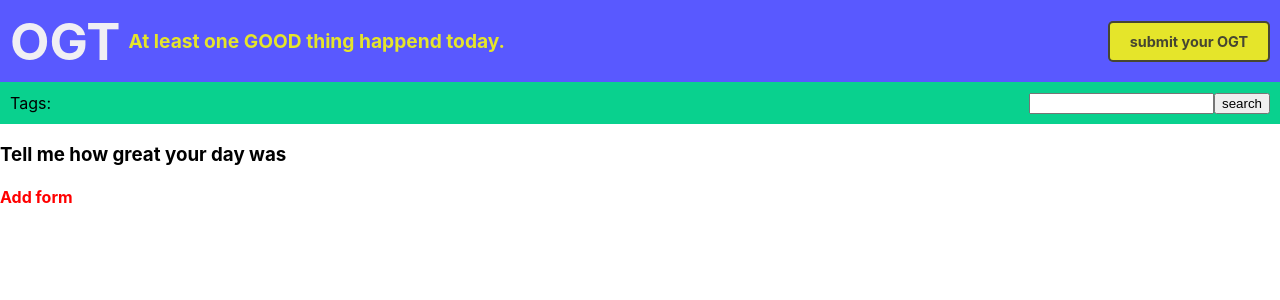
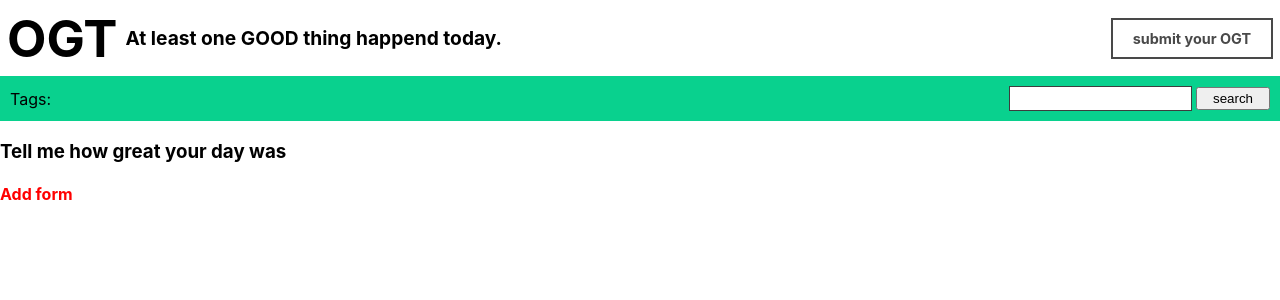
Before and after one commit to NickEikenberg/Project-4-Frontend, a React (Create React App) app in the folder app-front/: page / in a window 1280 px wide. Shown: the top 300 px of the page. Built offline with nearby package versions, Linux system fonts and the light colour scheme.

Commit message:
changed from sass to css

```diff
--- a/app-front/src/components/Header.js
+++ b/app-front/src/components/Header.js
@@ -1,5 +1,5 @@
 import React from 'react';
-import '../util/css/header.scss'
+import '../util/css/header.css'
 
 const Header = () => {
   return (
@@ -18,8 +18,8 @@ const Header = () => {
         </div>
         <div className="form_wrap">
           <form>
-            <input id="search_bar" type="text"></input>
-            <input type="submit" value="search"/>
+            <input id="search_bar" type="text"/>
+            <input id="search"type="submit" value="search"/>
           </form>
         </div>
       </div>
--- /dev/null
+++ b/app-front/src/util/css/header.css
@@ -0,0 +1,83 @@
+.header {
+  width: 100%;
+}
+.top_inner_header {
+  padding: 7px;
+  display: flex;
+  align-items: center;
+  justify-content: space-between;
+  /* background-color: rgba(0, 0, 255, 0.651); */
+}
+.logo_intro_wrap {
+  display: flex;
+  align-items: center;
+  justify-items: center;
+  justify-content: space-between;
+}
+.logo {
+  font-size: 3.2em;
+  font-weight: bolder;
+  /* color: rgba(245, 244, 244, 0.973); */
+}
+#lyrics {
+  color:rgba(51, 51, 51, 0.89);
+  border: 2px solid rgba(102, 102, 102, 0.89);
+  font-size: .8em;
+  font-weight: bolder;
+  margin:  0 20px;
+  background-color: rgba(255, 255, 4, 0.849);
+  width: fit-content;
+  padding: 23px 7px;
+  -webkit-border-radiust: 50%;
+  border-radius: 50%;
+}
+#intro {
+  /* color:rgba(255, 255, 4, 0.849); */
+  /* // border: 2px solid rgba(255, 255, 4, 0.849); */
+  padding: 0 8px;
+  /* // border-radius: 5px; */
+  font-size: 1.2em;
+  font-weight: bolder;
+}
+.share {
+  padding: 10px 20px;
+  text-align: center;
+  /* // color: rgba(245, 244, 244, 0.973); */
+  color: rgba(51, 51, 51, 0.89);
+  border: 2px solid rgba(51, 51, 51, 0.89);
+  font-size: .9em;
+  /* border-radius: 5px; */
+  font-weight: bold;
+  /* // background-color: rgba(245, 244, 244, 0.973); */
+}
+.share:hover {
+  cursor: pointer;
+
+}
+.bottom_inner_header{
+display: flex;
+align-items: center;
+justify-content: space-between;
+overflow: auto;
+background-color: rgb(9, 209, 142);
+padding: 10px;
+}
+.form_wrap {
+  width: fit-content;
+}
+form {
+  display: inline-flex;
+  align-items: center;
+  justify-content: space-between;
+}
+#search_bar {
+  width: 100%;
+  padding: 4px 8px;
+  font-size: .8em;
+  border: .5px solid #3D3D3D;
+  box-sizing: border-box;
+  margin: 0 4px;
+}
+#search {
+  padding: 2px 15px;
+}
--- a/app-front/src/util/css/header.scss
+++ /dev/null
@@ -1,79 +0,0 @@
-.header {
-  width: 100%;
-
-  .top_inner_header {
-    padding: 10px;
-    display: flex;
-    align-items: center;
-    justify-content: space-between;
-    background-color: rgba(0, 0, 255, 0.651);
-
-    .logo_intro_wrap {
-      display: flex;
-      align-items: center;
-      justify-items: center;
-      justify-content: space-between;
-      .logo {
-        font-size: 3.2em;
-        font-weight: bolder;
-        color: rgba(245, 244, 244, 0.973);
-      }
-      #lyrics {
-        color:rgba(51, 51, 51, 0.89);
-        border: 2px solid rgba(102, 102, 102, 0.89);
-        font-size: .8em;
-        font-weight: bolder;
-        margin:  0 20px;
-        background-color: rgba(255, 255, 4, 0.849);
-        width: fit-content;
-        padding: 23px 7px;
-        -webkit-border-radiust: 50%;
-        border-radius: 50%;
-      }
-      #intro {
-        color:rgba(255, 255, 4, 0.849);
-        // border: 2px solid rgba(255, 255, 4, 0.849);
-        padding: 0 8px;
-        // border-radius: 5px;
-        font-size: 1.2em;
-        font-weight: bolder;
-
-      }
-    }
-    .share {
-      padding: 10px 20px;
-      text-align: center;
-      // color: rgba(245, 244, 244, 0.973);
-      color: rgba(51, 51, 51, 0.89);
-      border: 2px solid rgba(51, 51, 51, 0.89);
-      font-size: .9em;
-      border-radius: 5px;
-      font-weight: bold;
-      background-color: rgba(255, 255, 4, 0.849);
-      // background-color: rgba(245, 244, 244, 0.973);
-
-      &:hover {
-        cursor: pointer;
-      }
-    }
-
-  }
-  .bottom_inner_header{
-    display: flex;
-    align-items: center;
-    justify-content: space-between;
-    overflow: auto;
-    background-color: rgb(9, 209, 142);
-    padding: 10px;
-
-    #earch_bar {
-      width: 100%;
-      padding: 50px 8px;
-      font-size: .8em;
-      border: .5px solid #3D3D3D;
-      box-sizing: border-box;
-    }
-
-
-  }
-}
```
